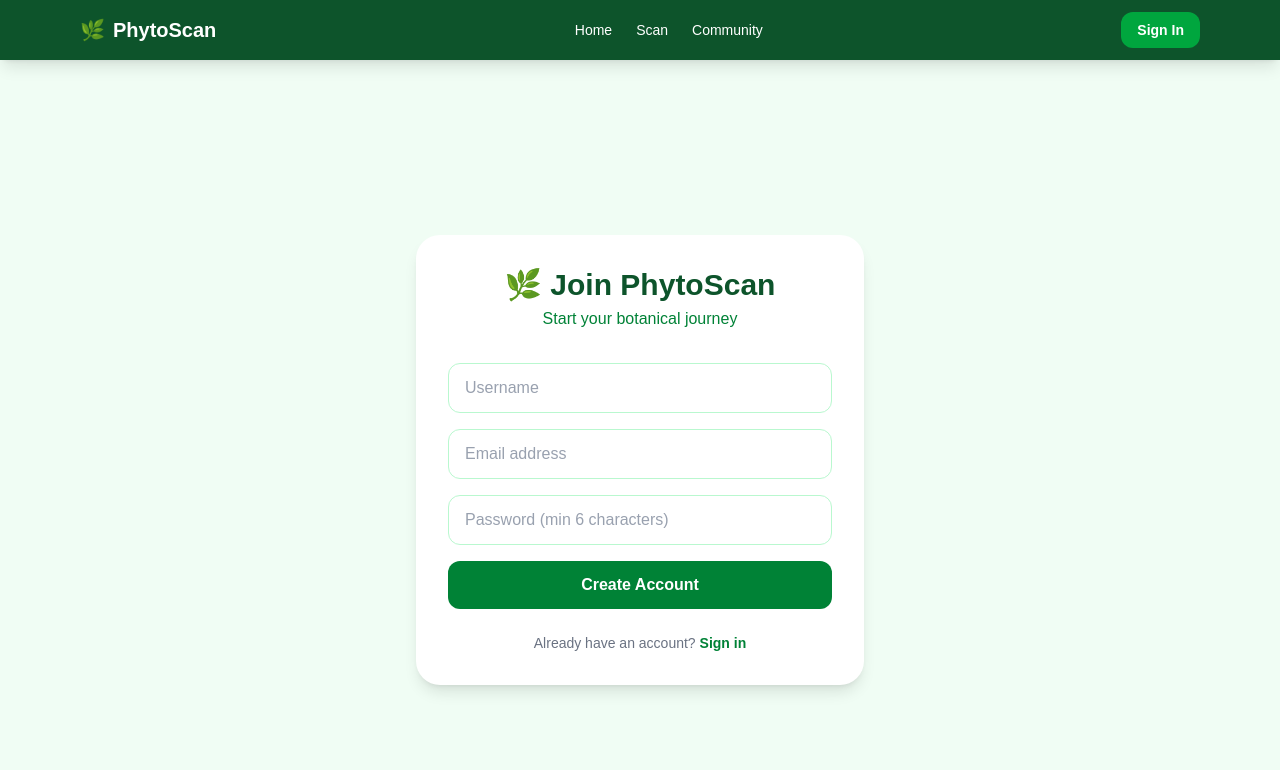
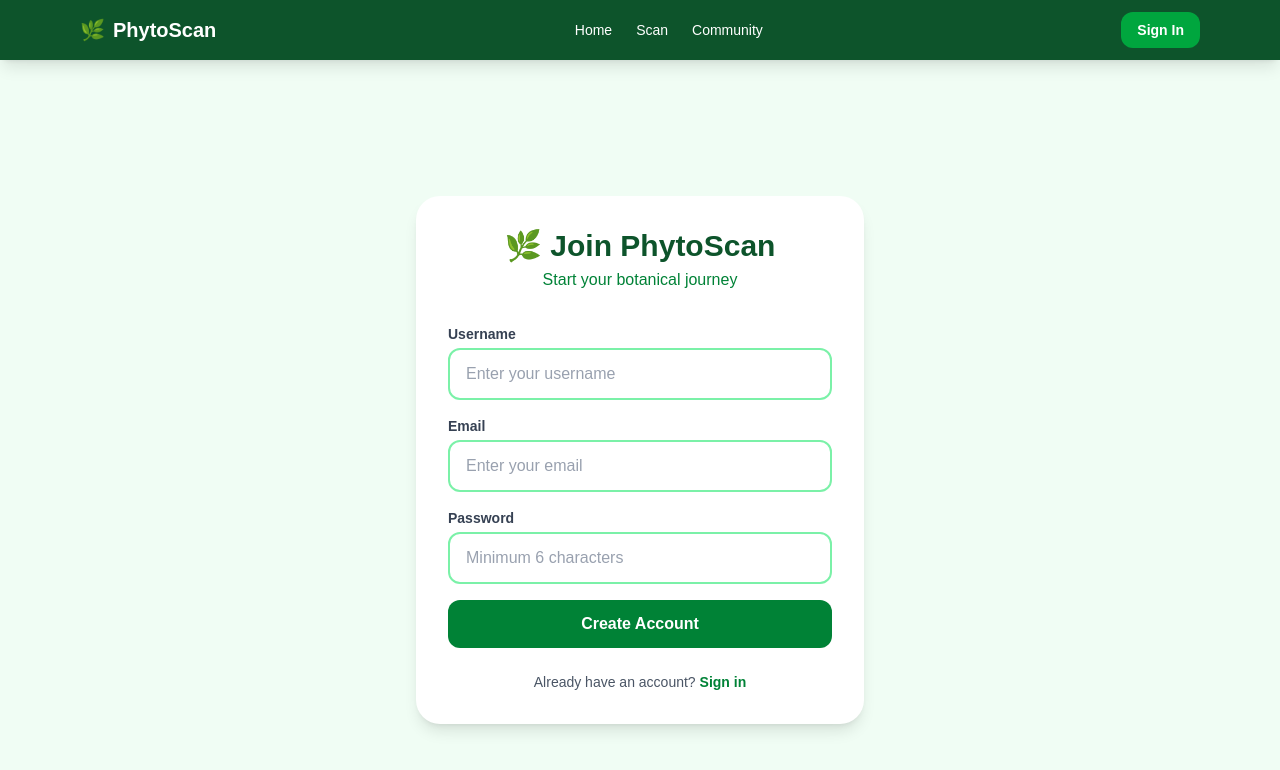
Before and after one commit to CrySenya/PhytoScan-Project, a Next.js app in the folder apps/web/: page /signup in a window 1280 px wide. Shown: the top 770 px of the page. Built offline with nearby package versions, Linux system fonts and the light colour scheme; no server answers.

Commit message:
fix: signup form text visibility and email provider

```diff
--- a/apps/web/app/login/page.tsx
+++ b/apps/web/app/login/page.tsx
@@ -46,10 +46,10 @@ export default function LoginPage() {
         <form onSubmit={handleEmail} className='space-y-4'>
           <input type='email' placeholder='Email address' value={email}
             onChange={e => setEmail(e.target.value)} required
-            className='w-full px-4 py-3 rounded-xl border border-green-200 focus:outline-none focus:ring-2 focus:ring-green-400 bg-white text-gray-900 placeholder-gray-400' />
+            className='w-full px-4 py-3 rounded-xl border-2 border-green-200 focus:outline-none focus:ring-2 focus:ring-green-400 bg-white text-gray-900 placeholder-gray-400' />
           <input type='password' placeholder='Password' value={password}
             onChange={e => setPassword(e.target.value)} required
-            className='w-full px-4 py-3 rounded-xl border border-green-200 focus:outline-none focus:ring-2 focus:ring-green-400 bg-white text-gray-900 placeholder-gray-400' />
+            className='w-full px-4 py-3 rounded-xl border-2 border-green-200 focus:outline-none focus:ring-2 focus:ring-green-400 bg-white text-gray-900 placeholder-gray-400' />
           <button type='submit' disabled={loading}
             className='w-full py-3 bg-green-700 text-white rounded-xl font-semibold hover:bg-green-800 transition disabled:opacity-50'>
             {loading ? 'Signing in...' : 'Sign In'}
--- a/apps/web/app/signup/page.tsx
+++ b/apps/web/app/signup/page.tsx
@@ -1,7 +1,6 @@
 'use client';
 import { useState } from 'react';
 import { supabase } from '../../lib/supabase';
-import { useRouter } from 'next/navigation';
 import Link from 'next/link';
 
 export default function SignupPage() {
@@ -11,7 +10,6 @@ export default function SignupPage() {
   const [error,    setError]    = useState('');
   const [loading,  setLoading]  = useState(false);
   const [done,     setDone]     = useState(false);
-  const router = useRouter();
 
   const handleSignup = async (e: React.FormEvent) => {
     e.preventDefault();
@@ -28,9 +26,9 @@ export default function SignupPage() {
     <div className='min-h-screen flex items-center justify-center bg-green-50 px-4'>
       <div className='bg-white rounded-3xl shadow-lg p-8 w-full max-w-md text-center'>
         <div className='text-5xl mb-4'>🌱</div>
-        <h2 className='text-2xl font-bold text-green-900 mb-2'>Check your email!</h2>
-        <p className='text-gray-600'>We sent a confirmation link to <strong>{email}</strong>. Click it to activate your account.</p>
-        <Link href='/login' className='mt-6 inline-block text-green-700 font-semibold hover:underline'>Back to login</Link>
+        <h2 className='text-2xl font-bold text-green-900 mb-2'>Account created!</h2>
+        <p className='text-gray-600'>Welcome to PhytoScan.</p>
+        <Link href='/login' className='mt-6 inline-block bg-green-700 text-white px-6 py-3 rounded-xl font-semibold hover:bg-green-800 transition'>Go to Login</Link>
       </div>
     </div>
   );
@@ -42,24 +40,33 @@ export default function SignupPage() {
           <h1 className='text-3xl font-bold text-green-900'>🌿 Join PhytoScan</h1>
           <p className='text-green-700 mt-1'>Start your botanical journey</p>
         </div>
-        {error && <div className='bg-red-50 text-red-700 rounded-xl p-3 mb-4 text-sm'>{error}</div>}
+        {error && <div className='bg-red-50 border border-red-200 text-red-700 rounded-xl p-3 mb-4 text-sm'>{error}</div>}
         <form onSubmit={handleSignup} className='space-y-4'>
-          <input type='text' placeholder='Username' value={username}
-            onChange={e => setUsername(e.target.value)} required
-            className='w-full px-4 py-3 rounded-xl border border-green-200 focus:outline-none focus:ring-2 focus:ring-green-400 bg-white text-gray-900 placeholder-gray-400' />
-          <input type='email' placeholder='Email address' value={email}
-            onChange={e => setEmail(e.target.value)} required
-            className='w-full px-4 py-3 rounded-xl border border-green-200 focus:outline-none focus:ring-2 focus:ring-green-400 bg-white text-gray-900 placeholder-gray-400' />
-          <input type='password' placeholder='Password (min 6 characters)' value={password}
-            onChange={e => setPassword(e.target.value)} required minLength={6}
-            className='w-full px-4 py-3 rounded-xl border border-green-200 focus:outline-none focus:ring-2 focus:ring-green-400 bg-white text-gray-900 placeholder-gray-400' />
+          <div>
+            <label className='block text-sm font-semibold text-gray-700 mb-1'>Username</label>
+            <input type='text' placeholder='Enter your username' value={username}
+              onChange={e => setUsername(e.target.value)} required
+              className='w-full px-4 py-3 rounded-xl border-2 border-green-300 bg-white text-gray-900 text-base placeholder-gray-400 focus:outline-none focus:border-green-600' />
+          </div>
+          <div>
+            <label className='block text-sm font-semibold text-gray-700 mb-1'>Email</label>
+            <input type='email' placeholder='Enter your email' value={email}
+              onChange={e => setEmail(e.target.value)} required
+              className='w-full px-4 py-3 rounded-xl border-2 border-green-300 bg-white text-gray-900 text-base placeholder-gray-400 focus:outline-none focus:border-green-600' />
+          </div>
+          <div>
+            <label className='block text-sm font-semibold text-gray-700 mb-1'>Password</label>
+            <input type='password' placeholder='Minimum 6 characters' value={password}
+              onChange={e => setPassword(e.target.value)} required minLength={6}
+              className='w-full px-4 py-3 rounded-xl border-2 border-green-300 bg-white text-gray-900 text-base placeholder-gray-400 focus:outline-none focus:border-green-600' />
+          </div>
           <button type='submit' disabled={loading}
-            className='w-full py-3 bg-green-700 text-white rounded-xl font-semibold hover:bg-green-800 transition disabled:opacity-50'>
+            className='w-full py-3 bg-green-700 text-white rounded-xl font-bold text-base hover:bg-green-800 transition disabled:opacity-50'>
             {loading ? 'Creating account...' : 'Create Account'}
           </button>
         </form>
-        <p className='text-center text-sm text-gray-500 mt-6'>
-          Already have an account? <Link href='/login' className='text-green-700 font-semibold hover:underline'>Sign in</Link>
+        <p className='text-center text-sm text-gray-600 mt-6'>
+          Already have an account? <Link href='/login' className='text-green-700 font-bold hover:underline'>Sign in</Link>
         </p>
       </div>
     </div>
```
